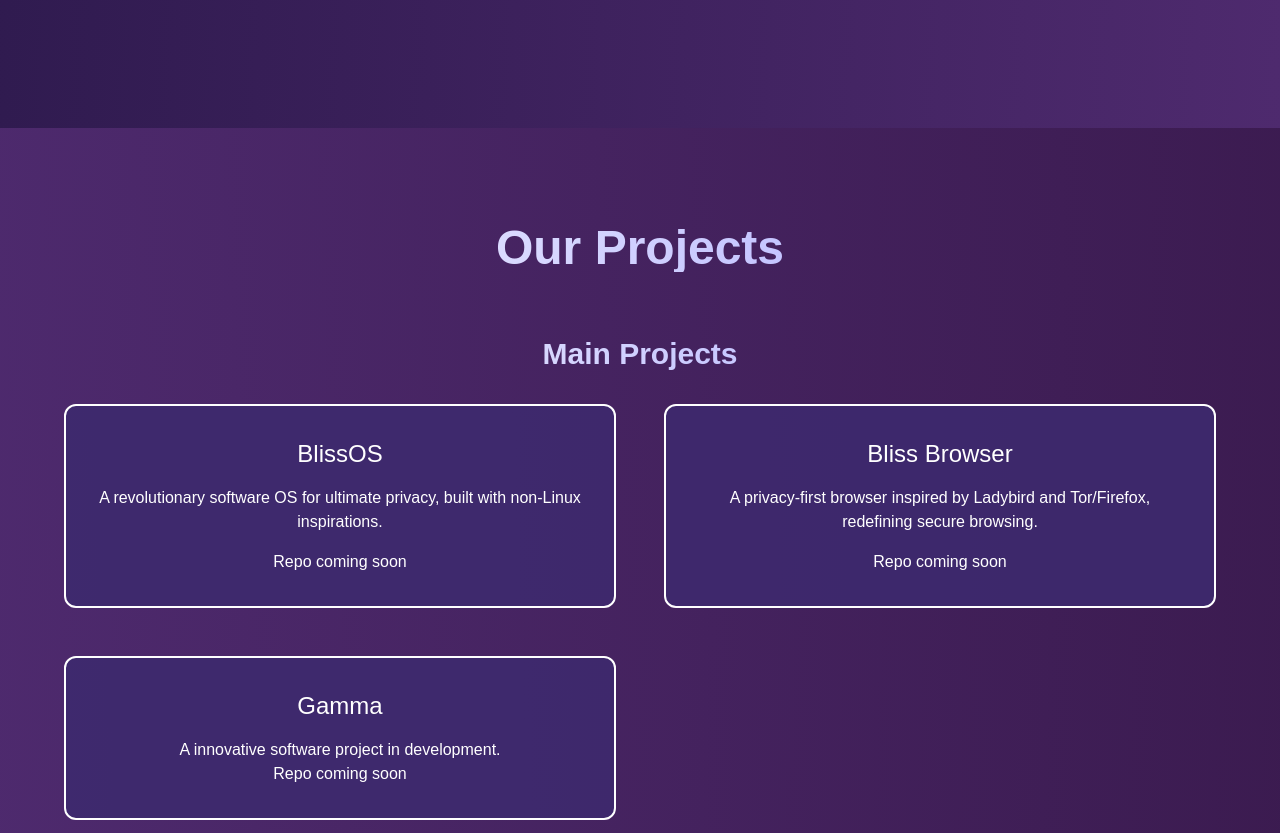
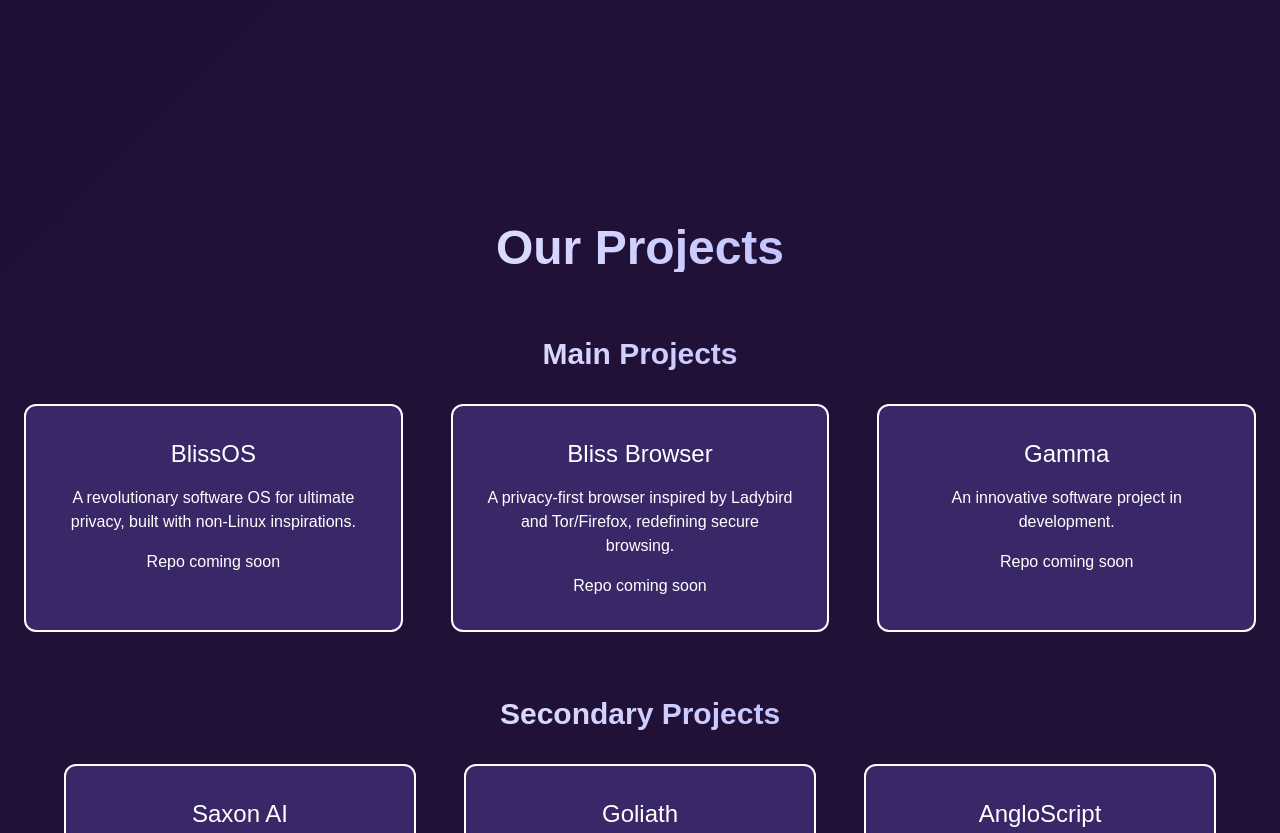
Before and after one commit to Lowena-Cove/website, a plain HTML site: page index.html in a window 1280 px wide. Shown: the part 800-1633 px from the top of the page. Drawn offline with nearby package versions, Linux system fonts and the light colour scheme.

Commit message:
Update index.html

```diff
--- a/index.html
+++ b/index.html
@@ -20,15 +20,10 @@
             100% { background-position: 0% 0%; }
         }
         header, section, footer {
-            transition: background 0.5s ease, opacity 0.5s ease, transform 0.5s ease;
             background: rgba(26, 13, 46, 0.85);
+            transition: opacity 0.5s ease, transform 0.5s ease;
         }
         header { background: linear-gradient(to right, rgba(26, 13, 46, 0.9), rgba(46, 26, 78, 0.9)); }
-        #home { background: linear-gradient(to right, rgba(46, 26, 78, 0.9), rgba(78, 42, 110, 0.9)); }
-        #projects { background: linear-gradient(to right, rgba(78, 42, 110, 0.9), rgba(58, 26, 78, 0.9)); }
-        #about { background: linear-gradient(to right, rgba(58, 26, 78, 0.9), rgba(46, 26, 78, 0.9)); }
-        #contact { background: linear-gradient(to right, rgba(46, 26, 78, 0.9), rgba(26, 13, 46, 0.9)); }
-        footer { background: linear-gradient(to right, rgba(26, 13, 46, 0.9), rgba(46, 26, 78, 0.9)); }
         .highlight {
             background: linear-gradient(to right, #ffffff, #a0a0ff);
             -webkit-background-clip: text;
@@ -36,7 +31,9 @@
             color: transparent;
             transition: background 0.3s ease;
         }
-        .highlight:hover { background: linear-gradient(to right, #a0a0ff, #ffffff); }
+        .highlight:hover {
+            background: linear-gradient(to right, #a0a0ff, #ffffff);
+        }
         .project-card {
             background: rgba(62, 42, 110, 0.9);
             border: 2px solid #ffffff;
@@ -126,7 +123,7 @@
             <!-- Main Projects -->
             <div class="mb-16 text-center">
                 <h3 class="text-3xl font-semibold mb-8 highlight">Main Projects</h3>
-                <div class="grid grid-cols-1 lg:grid-cols-2 gap-12 max-w-6xl mx-auto">
+                <div class="grid grid-cols-1 lg:grid-cols-3 gap-12 max-w-7xl mx-auto">
                     <div class="project-card">
                         <h4 class="text-2xl mb-4">BlissOS</h4>
                         <p class="mb-4">A revolutionary software OS for ultimate privacy, built with non-Linux inspirations.</p>
@@ -139,7 +136,7 @@
                     </div>
                     <div class="project-card">
                         <h4 class="text-2xl mb-4">Gamma</h4>
-                        <p>A innovative software project in development.</p>
+                        <p class="mb-4">An innovative software project in development.</p>
                         <p><a href="#" class="text-a0a0ff hover:underline">Repo coming soon</a></p>
                     </div>
                 </div>
@@ -194,7 +191,6 @@
                         <p>A gaming-focused software OS branch with an AI assistant.</p>
                         <p><a href="#" class="text-a0a0ff hover:underline">Repo coming soon</a></p>
                     </div>
-
                 </div>
             </div>
             <!-- Fun Bonus -->
```
